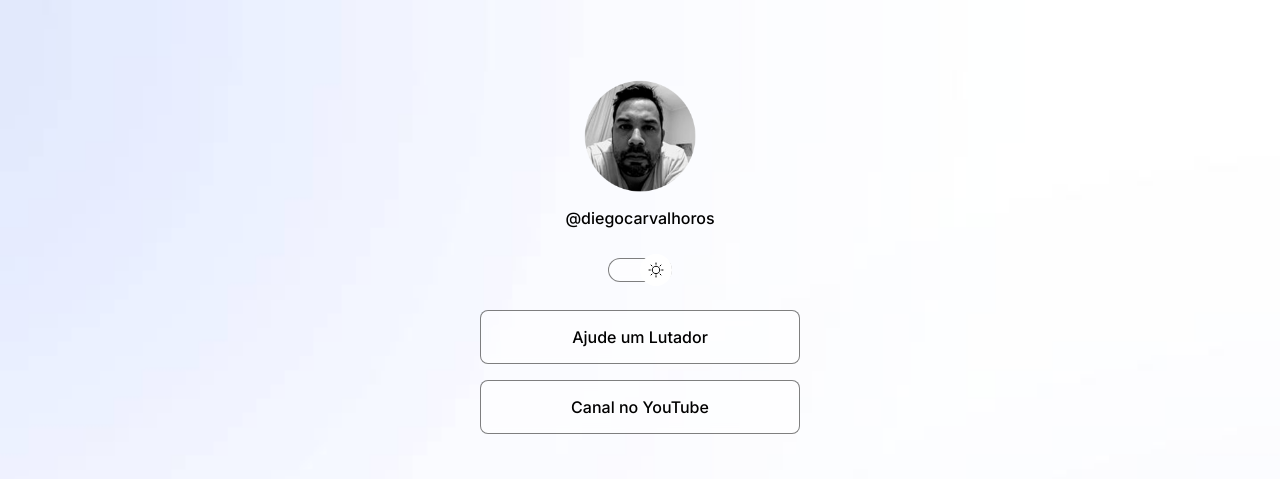
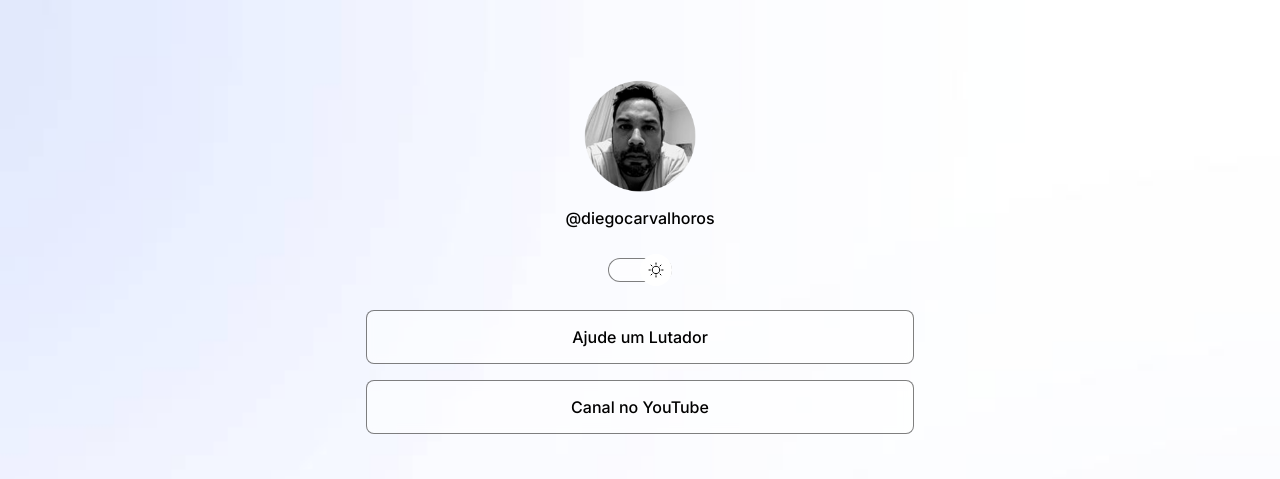
Before and after one commit to devdiegocarvalho/bio-link, a plain HTML site: page index.html in a window 1280 px wide. Shown: the top 479 px of the page. Drawn offline with nearby package versions, Linux system fonts and the light colour scheme.

Commit message:
ajust container width

```diff
--- a/style.css
+++ b/style.css
@@ -34,8 +34,8 @@ body * {
 }
 
 #container {
-  height: 712px;
-  width: 360px;
+  width: 100%;
+  max-width: 588px;
   margin: 56px auto 0px;
   padding: 0 20px;
 }
@@ -150,3 +150,8 @@ footer {
   transform: rotate(180deg);
   text-decoration: underline;
 }
+
+@media (min-width: 700px) {
+  :root {
+  }
+}
```
Also changed, not shown: 1 other file.
